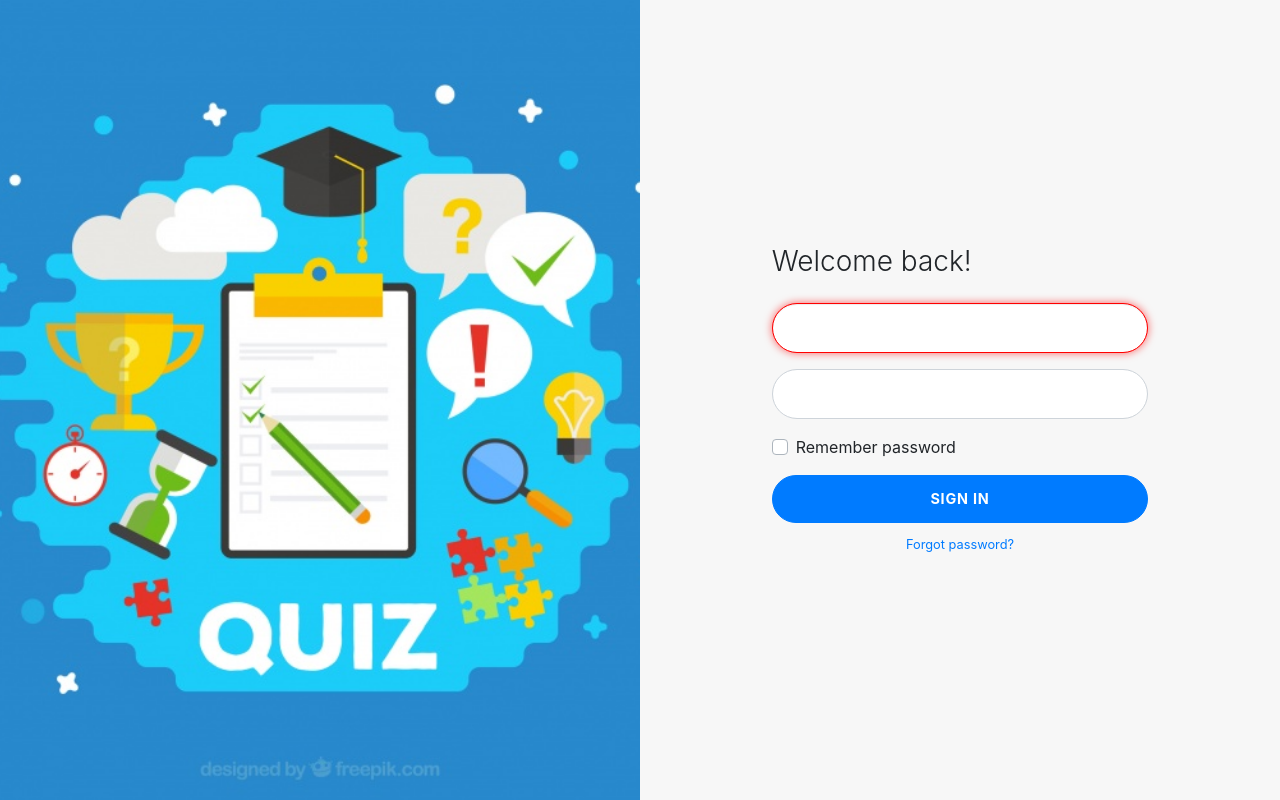
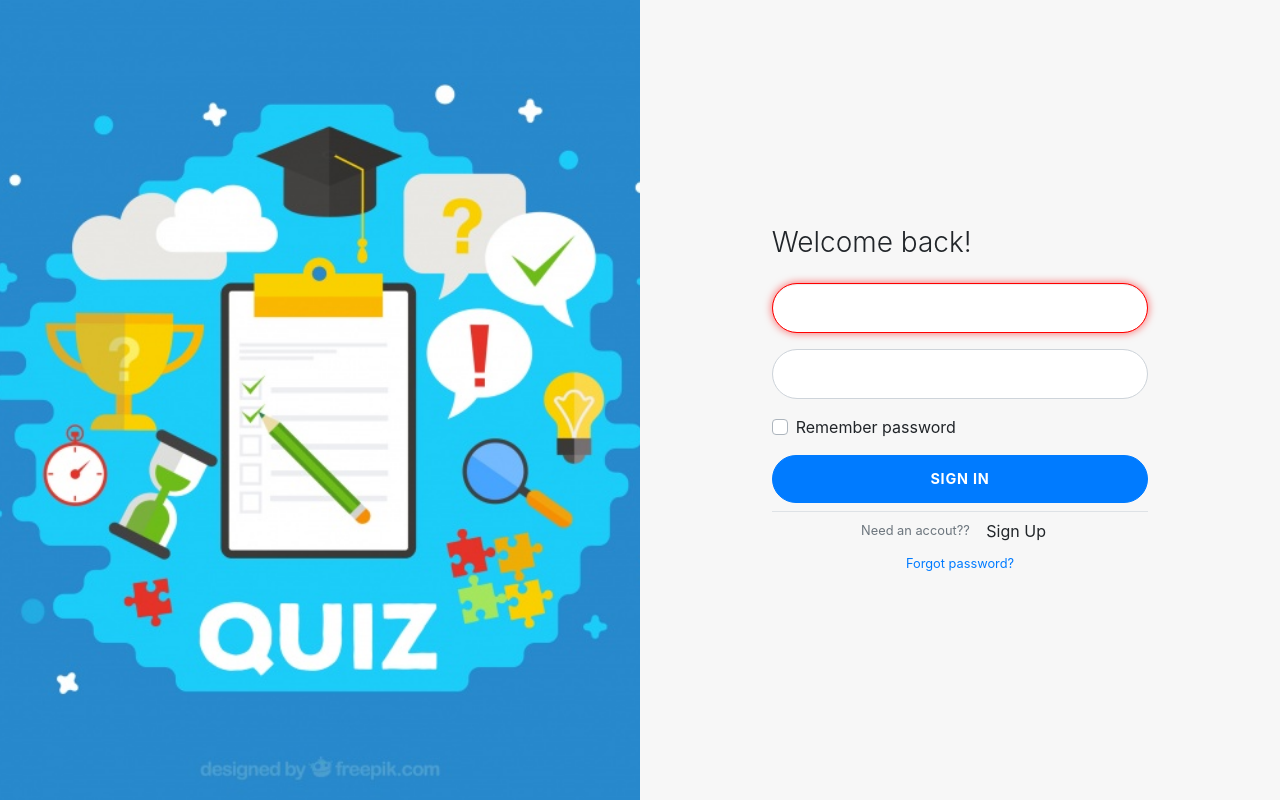
Before and after one commit to mshazman/feedX, a Django app: page /user/login/ in a window 1280 px wide. Run offline with Django 3.2, Linux system fonts and the light colour scheme; some libraries are stand-ins or nearby versions.

Commit message:
Create link for registration in Login page

```diff
--- a/user/templates/user/dashboard.html
+++ b/user/templates/user/dashboard.html
@@ -70,7 +70,6 @@
     <main class="page-content">
         {% block dashboard %}
         {% endblock %}
-
     </main>
     <!-- page-content" -->
 </div>
--- a/user/templates/user/login.html
+++ b/user/templates/user/login.html
@@ -36,6 +36,13 @@
                                     type="submit">
                                     Sign in
                                 </button>
+                                <div class="border-top text-center">
+                                    <small class="text-muted">Need an accout??
+                                        <a class=" btn btn-primary-sm"
+                                            href="{% url 'register' %}"
+                                            role="button">Sign Up</a>
+                                    </small>
+                                </div>
                                 <div class="text-center">
                                     <a class="small" href="#">Forgot
                                         password?</a>
```
